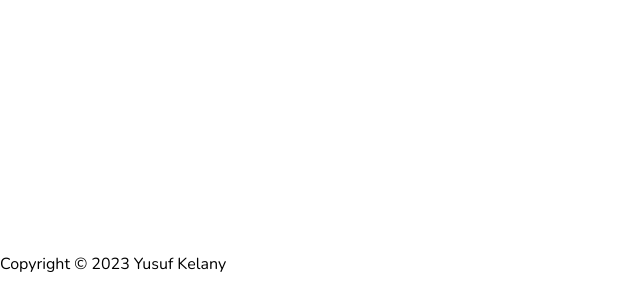
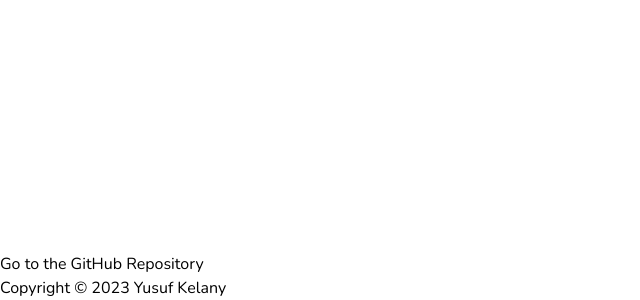
Before and after one commit to YusufYaser/Website, a React (Vite) app: page / in a window 1280 px wide. Shown: the part 2653-2953 px from the top of the page, without its empty margins (0-640 px from the left). Before the commit the page ends 2929 px from the top, so only its background shows below. Built offline with nearby package versions, Linux system fonts and the light colour scheme.

Commit message:
add link to the github repo

```diff
--- a/src/App.tsx
+++ b/src/App.tsx
@@ -44,9 +44,13 @@ export default function App() {
         </div>
       </div>
 
-
       <div>
         <p className="pb-5 text-center">
+          <a href="https://github.com/YusufYaser/Website" target="_blank" rel="noreferrer"
+            className="text-blue-400 hover:text-blue-500">
+            Go to the GitHub Repository
+          </a>
+          <br/>
           <TextAnimation
             parts={[
               { text: `Copyright \u00a9 ${(new Date()).getFullYear()} Yusuf Kelany`, className: "" }
```
Also changed, not shown: 1 other file (tests, documents, lock files or other folders).
